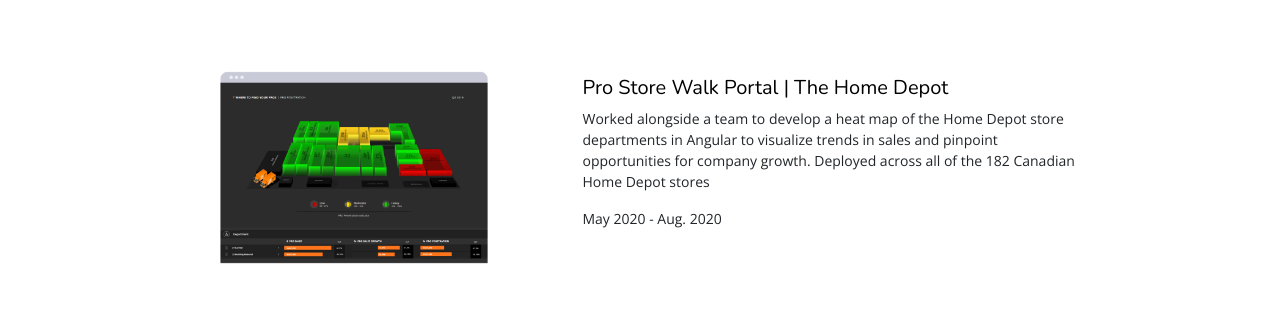
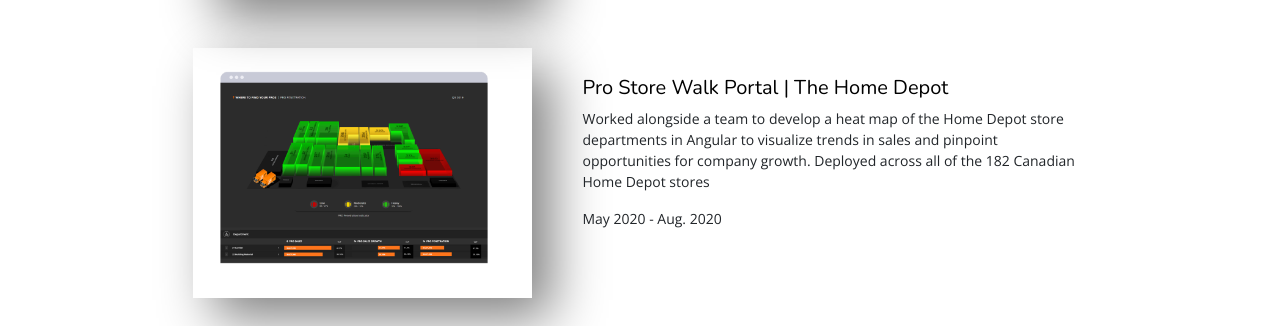
Before and after one commit to j2kern/j2kern.github.io, a React (Create React App) app: page /portfolio in a window 1280 px wide. Shown: the part 474-800 px from the top of the page. Built offline with nearby package versions, Linux system fonts and the light colour scheme.

Commit message:
drop shadow test

```diff
--- a/src/pages/Pages.css
+++ b/src/pages/Pages.css
@@ -98,6 +98,7 @@
 .portfolio-image {
     height: 250px;
     margin-top: 50px;
+    box-shadow:20px 20px 50px grey;
 }
 
 .portfolio-header {
```
